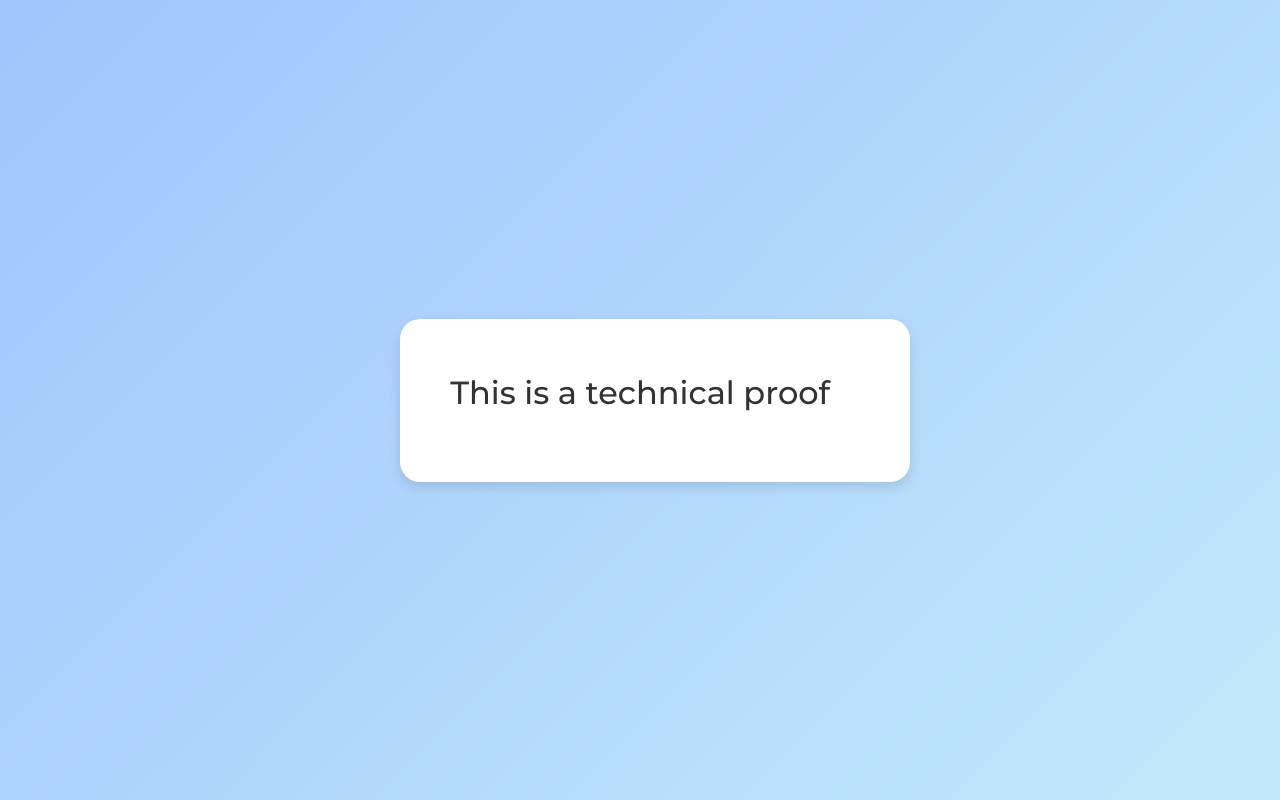
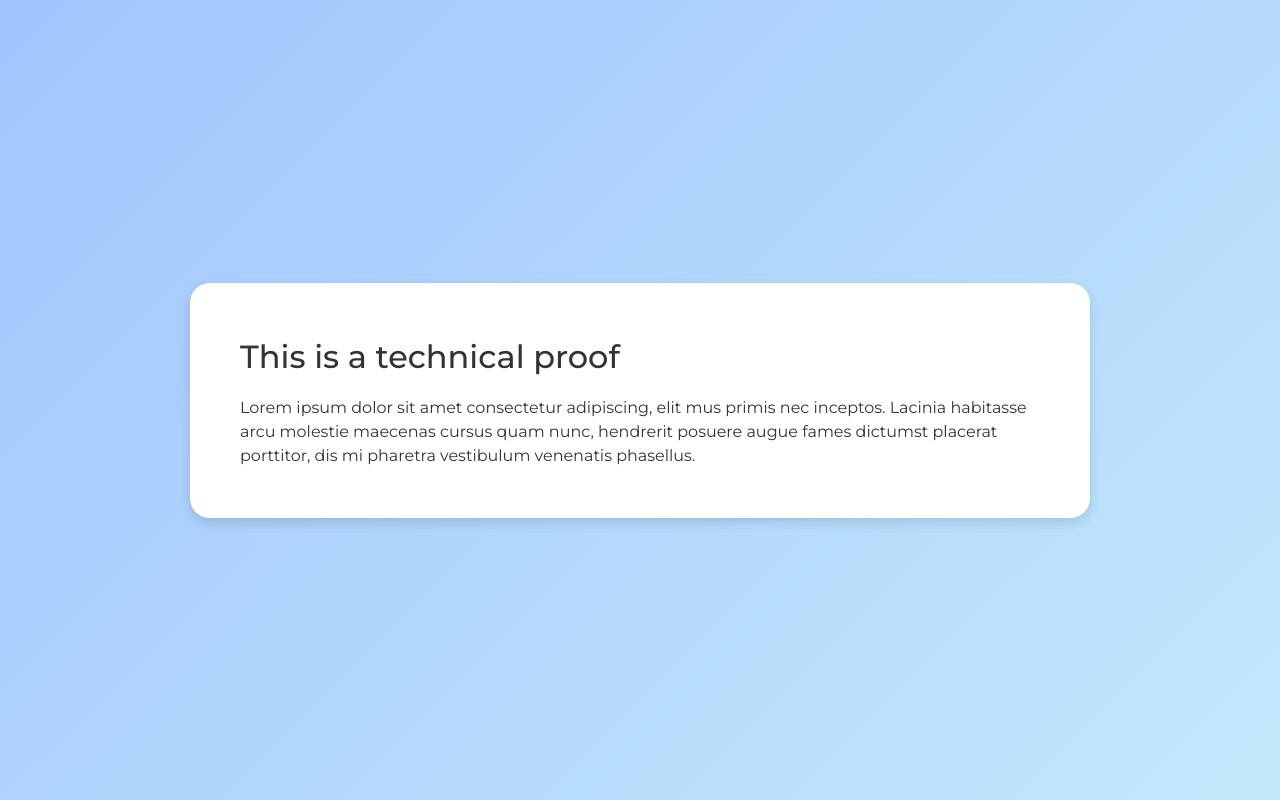
Before and after one commit to PCollG/veci-technical-test, a React (Vite) app: page / in a window 1280 px wide. Built offline with nearby package versions, Linux system fonts and the light colour scheme.

Commit message:
Add some styling fixes

```diff
--- a/src/components/atoms/card/card.module.scss
+++ b/src/components/atoms/card/card.module.scss
@@ -5,7 +5,6 @@
   padding: 50px;
   width: 100%;
   max-width: 900px;
-  margin: 15px;
 
   @media (max-width: 768px) {
     padding: 50px 15px;
--- a/src/components/pages/homePage/homePage.tsx
+++ b/src/components/pages/homePage/homePage.tsx
@@ -4,6 +4,12 @@ const HomePage = () => {
   return (
     <CardLayout>
       <h1>This is a technical proof</h1>
+      <p>
+        Lorem ipsum dolor sit amet consectetur adipiscing, elit mus primis nec
+        inceptos. Lacinia habitasse arcu molestie maecenas cursus quam nunc,
+        hendrerit posuere augue fames dictumst placerat porttitor, dis mi
+        pharetra vestibulum venenatis phasellus.
+      </p>
     </CardLayout>
   );
 };
--- a/src/components/templates/cardLayout/cardLayout.tsx
+++ b/src/components/templates/cardLayout/cardLayout.tsx
@@ -1,7 +1,11 @@
 import { ReactNode } from "react";
 import Card from "@atoms/card/card";
 
-const CardLayout = ({ children }: { children: ReactNode }) => {
+type CardLayoutProps = {
+  children: ReactNode;
+};
+
+const CardLayout = ({ children }: CardLayoutProps) => {
   return <Card>{children}</Card>;
 };
 
--- a/src/styles/globals.css
+++ b/src/styles/globals.css
@@ -25,12 +25,16 @@ a {
   text-decoration: none;
 }
 
+html,
+body {
+  max-width: 100vw;
+  overflow-x: hidden;
+}
+
 body {
   margin: 0;
-  /* color: #333333; */
   background: transparent linear-gradient(135deg, #a1c4fd 0%, #c2e9fb 100%) 0%
     0% no-repeat padding-box;
-  /* font-family: Arial, Helvetica, sans-serif; */
   -webkit-font-smoothing: antialiased;
   -moz-osx-font-smoothing: grayscale;
   display: flex;
```
